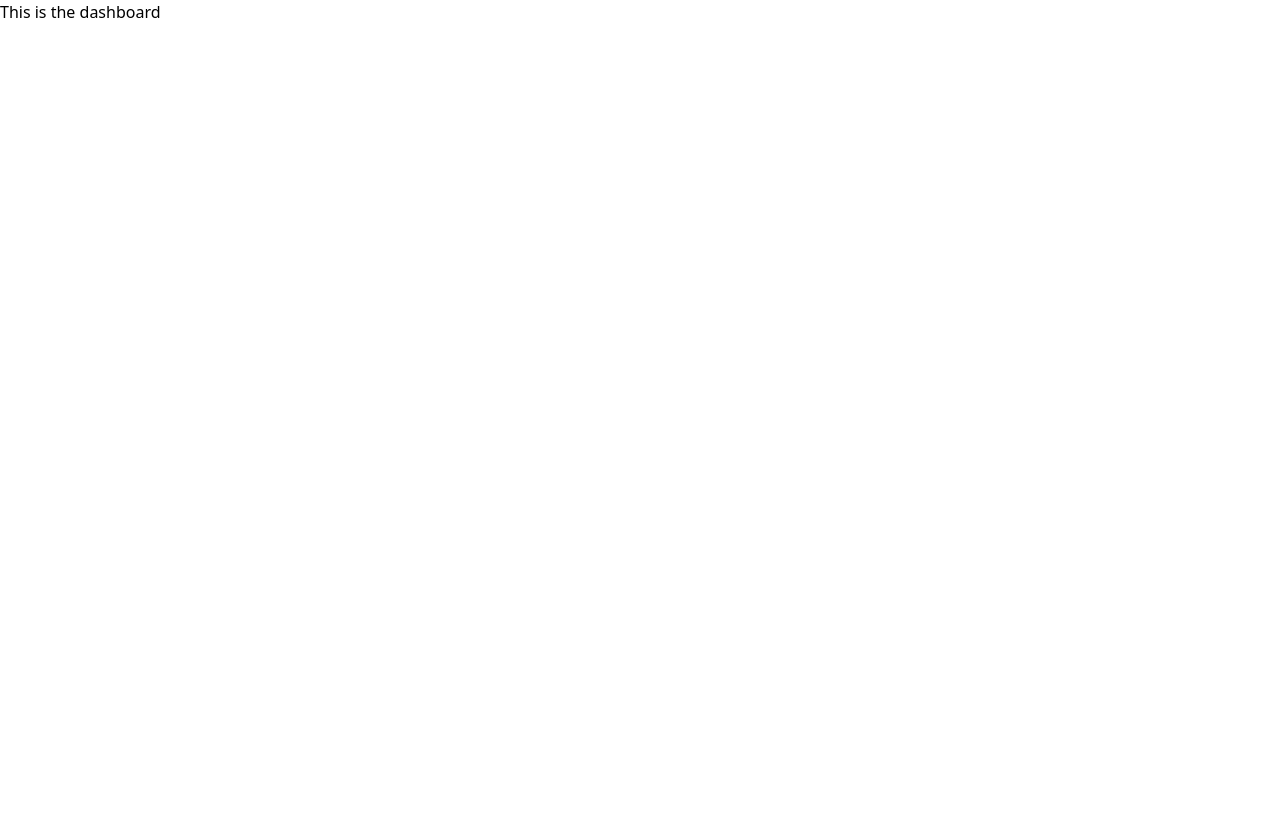
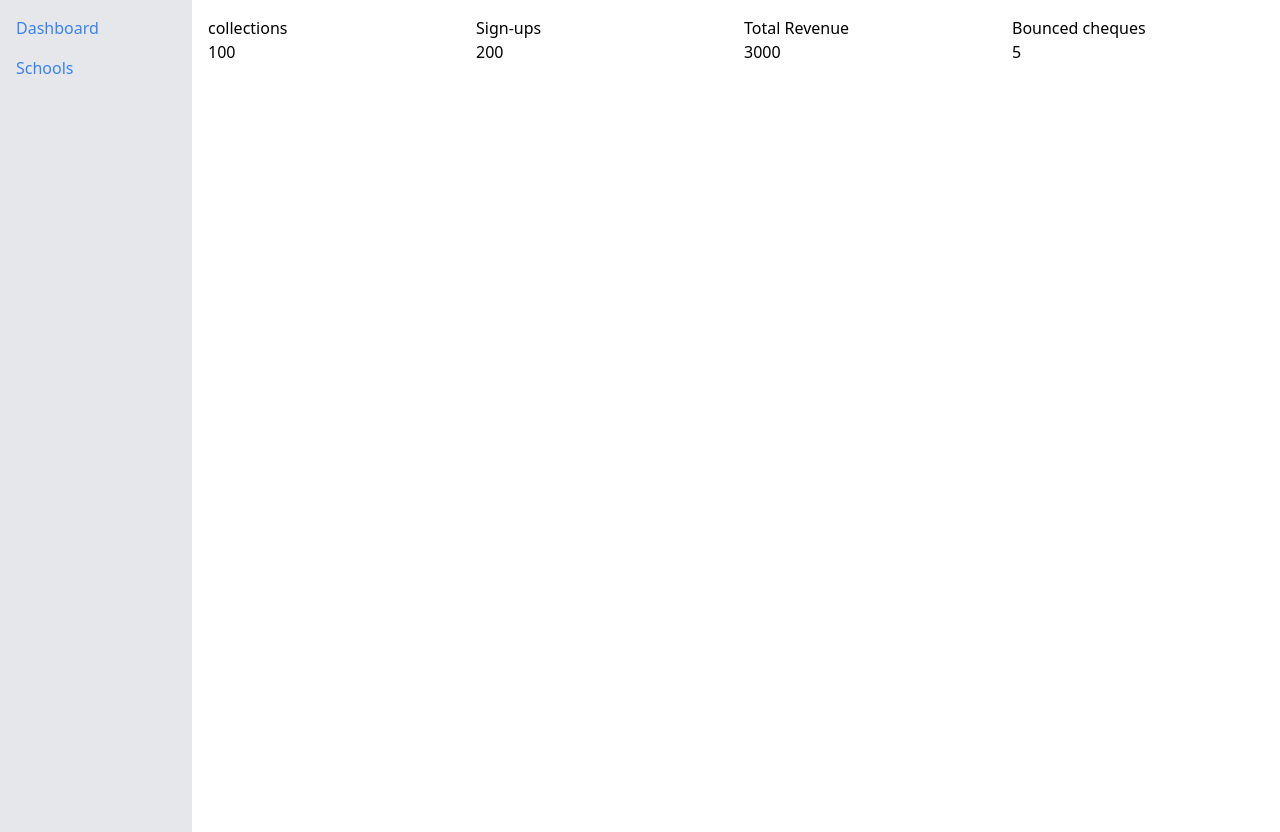
Before and after one commit to ZwingliCaleb/salesman-dashboard, a Next.js app: page /dashboard in a window 1280 px wide. Before the commit the page ends 800 px from the top, so only its background shows below. Built offline with nearby package versions, Linux system fonts and the light colour scheme.

Commit message:
set up my JSON server

```diff
--- a/components/Sidebar.tsx
+++ b/components/Sidebar.tsx
@@ -0,0 +1,29 @@
+import React from "react";
+import Link from "next/link";
+
+const Sidebar: React.FC = () => {
+    return (
+        <div className="bg-gray-200 h-full w-48 p-4">
+            <div className="h-screen">
+                <ul>
+                    <div className="">
+                        <li className="mb-4">
+                            <Link href="/dashboard" className="text-blue-500 hover:text-blue-700">
+                                Dashboard
+                            </Link>
+                        </li>
+                    </div>
+                    < div className="">
+                        <li>
+                            <Link href="/schools" className="text-blue-500 hover:text-blue-700">
+                                Schools
+                            </Link>
+                        </li>
+                    </div>
+                </ul>
+            </div>
+        </div>
+    )
+}
+
+export default Sidebar;
--- a/components/Topcard.tsx
+++ b/components/Topcard.tsx
@@ -0,0 +1,17 @@
+import React from "react";
+
+interface TopCardProps {
+    title: string;
+    value: number;
+}
+
+const TopCard: React.FC<TopCardProps> = ({ title, value}) => {
+    return (
+        <div>
+            <h3>{title}</h3>
+            <p>{value}</p>
+        </div>
+    )
+}
+
+export default TopCard;
--- a/data/bouncedCheques.json
+++ b/data/bouncedCheques.json
@@ -0,0 +1,4 @@
+[
+    { "id": 1, "amount": 500, "date": "2024-01-15" },
+    { "id": 2, "amount": 1000, "date": "2024-02-15" }
+  ]
--- a/data/revenue.json
+++ b/data/revenue.json
@@ -0,0 +1,5 @@
+[
+    { "product": "Zeraki Analytics", "revenue": 50000 },
+    { "product": "Zeraki Finance", "revenue": 30000 },
+    { "product": "Zeraki Timetable", "revenue": 20000 }
+  ]
--- a/data/signupOverviews.json
+++ b/data/signupOverviews.json
@@ -0,0 +1,5 @@
+[
+    { "schoolType": "Primary", "Zeraki Analytics": 20, "Zeraki Finance": 10, "Zeraki Timetable": 5 },
+    { "schoolType": "Secondary", "Zeraki Analytics": 20, "Zeraki Finance": 15, "Zeraki Timetable": 10 },
+    { "schoolType": "IGCSE", "Zeraki Analytics": 10, "Zeraki Finance": 5, "Zeraki Timetable": 5 }
+  ]
--- a/data/signups.json
+++ b/data/signups.json
@@ -0,0 +1,5 @@
+[
+    { "product": "Zeraki Analytics", "total": 50 },
+    { "product": "Zeraki Finance", "total": 30 },
+    { "product": "Zeraki Timetable", "total": 20 }
+  ]
--- a/data/targets.json
+++ b/data/targets.json
@@ -0,0 +1,5 @@
+[
+    { "product": "Zeraki Analytics", "target": 100, "achieved": 50 },
+    { "product": "Zeraki Finance", "target": 80, "achieved": 30 },
+    { "product": "Zeraki Timetable", "target": 60, "achieved": 20 }
+  ]
--- /dev/null
+++ b/db.json
@@ -0,0 +1,57 @@
+{
+    "collections": 100,
+    "signups": {
+      "total": 200,
+      "breakdown": {
+        "zerakiAnalytics": 80,
+        "zerakiFinance": 70,
+        "zerakiTimetable": 50
+      }
+    },
+    "totalRevenue": 3000,
+    "bouncedCheques": 5,
+    "invoices": [
+      {
+        "id": 1,
+        "schoolName": "School A",
+        "amountDue": 1500,
+        "dueDate": "2024-06-10",
+        "status": "pending"
+      },
+      {
+        "id": 2,
+        "schoolName": "School B",
+        "amountDue": 2000,
+        "dueDate": "2024-06-12",
+        "status": "paid"
+      }
+    ],
+    "schools": [
+      {
+        "id": 1,
+        "name": "School A",
+        "type": "Primary",
+        "product": "Zeraki Analytics",
+        "county": "Nairobi",
+        "registrationDate": "2022-01-15",
+        "contactInfo": {
+          "email": "schoola@example.com",
+          "phone": "123456789"
+        },
+        "balance": 1500
+      },
+      {
+        "id": 2,
+        "name": "School B",
+        "type": "Secondary",
+        "product": "Zeraki Finance",
+        "county": "Mombasa",
+        "registrationDate": "2021-05-22",
+        "contactInfo": {
+          "email": "schoolb@example.com",
+          "phone": "987654321"
+        },
+        "balance": 2000
+      }
+    ]
+  }
--- a/package.json
+++ b/package.json
@@ -6,7 +6,8 @@
     "dev": "next dev",
     "build": "next build",
     "start": "next start",
-    "lint": "next lint"
+    "lint": "next lint",
+    "server": "json-server --watch db.json --port 3001"
   },
   "dependencies": {
     "next": "14.2.3",
@@ -20,6 +21,7 @@
     "autoprefixer": "^10.4.19",
     "eslint": "^8",
     "eslint-config-next": "14.2.3",
+    "json-server": "^1.0.0-beta.0",
     "postcss": "^8.4.38",
     "tailwindcss": "^3.4.3",
     "typescript": "^5"
--- a/pages/dashboard.tsx
+++ b/pages/dashboard.tsx
@@ -1,11 +1,21 @@
 import React from 'react'
+import Sidebar from '../components/Sidebar'
+import Topcard from '../components/Topcard';
 
-const dashboard = () => {
+const Dashboard = () => {
   return (
-    <div>
-      This is the dashboard
+    <div className="flex">
+      <Sidebar />
+      <div className="p-4 flex-1">
+        <div className="grid grid-cols-1 md:grid-cols-2 lg:grid-cols-4 gap-4">
+          <Topcard title="collections" value={100} />
+          <Topcard title="Sign-ups" value={200} />
+          <Topcard title="Total Revenue" value={3000} />
+          <Topcard title="Bounced cheques" value={5} />
+        </div>
+      </div>
     </div>
   )
 }
 
-export default dashboard
+export default Dashboard
```
Also changed, not shown: 1 other file (tests, documents, lock files or other folders).
